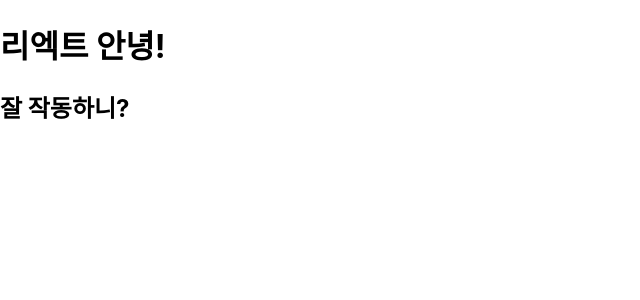
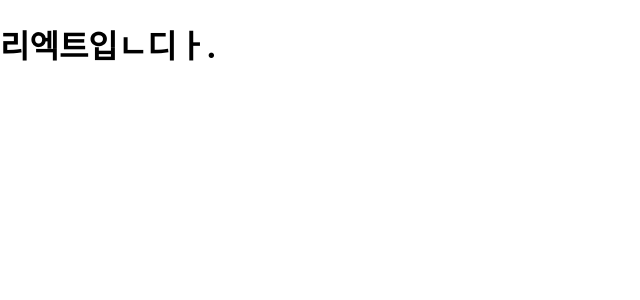
Before and after one commit to sundoforce/hello-react, a React (Create React App) app: page / in a window 1280 px wide. Shown: the top 300 px of the page, without its empty margins (0-640 px from the left). Built offline with nearby package versions, Linux system fonts and the light colour scheme.

Commit message:
3항 연산자

```diff
--- a/src/App.js
+++ b/src/App.js
@@ -1,11 +1,15 @@
 import React from 'react';
 
 function App(){
-  const name = '리엑트';
+  const name = '리액트';
   return (
     <>
-    <h1>{name} 안녕!</h1>
-    <h2>잘 작동하니?</h2>
+    { name === '리액트' ? (
+        <h1>리엑트입ㄴ디ㅏ.</h1>
+    ) : (
+      <h2>리엑트가 아닙니다</h2>
+    )}
+
     </>
   )
 }
```
